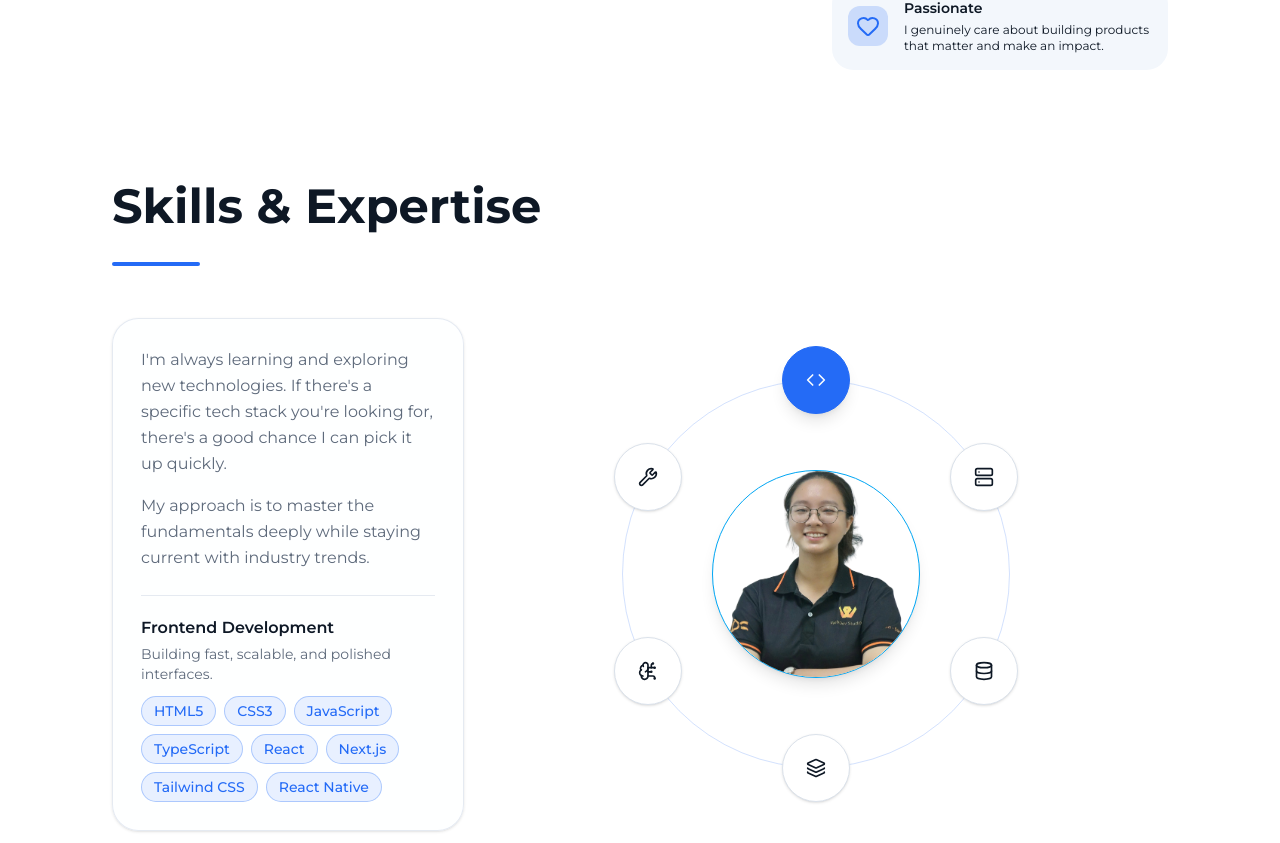
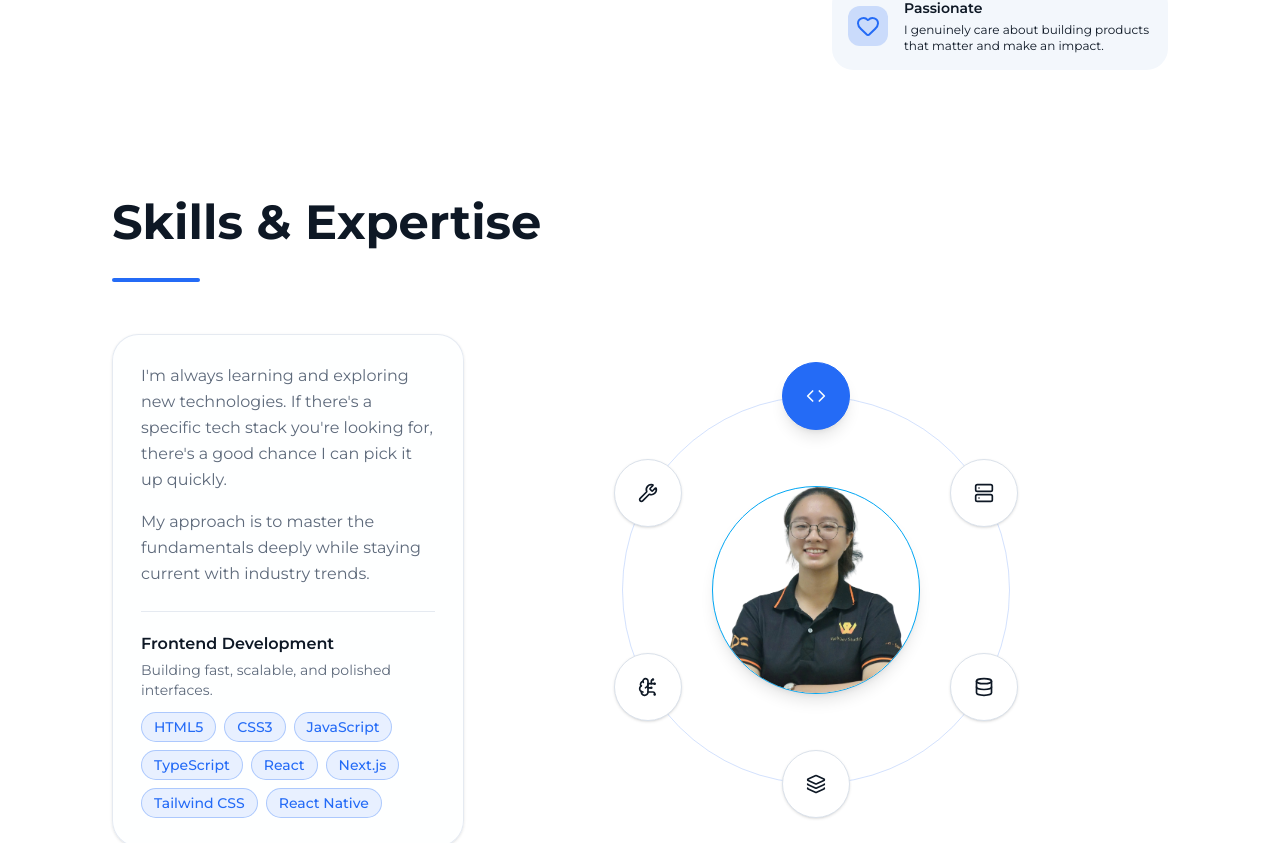
Before and after one commit to Phluynhh/Portfolio, a Next.js app: page / in a window 1280 px wide. Shown: the part 1459-2302 px from the top of the page. Built offline with nearby package versions, Linux system fonts and the light colour scheme.

Commit message:
fix: increase padding in Skills component for improved layout

```diff
--- a/src/components/ui/Skills.tsx
+++ b/src/components/ui/Skills.tsx
@@ -188,7 +188,7 @@
 
   return (
     <section ref={sectionRef} className="relative overflow-hidden">
-      <div className="mx-auto flex w-full max-w-6xl flex-col gap-8 px-4 py-8 md:px-12">
+      <div className="mx-auto flex w-full max-w-6xl flex-col gap-8 px-4 py-12 md:px-12">
         <h1 className="text-5xl font-bold">
           {isVi ? "Kỹ năng & Chuyên môn" : "Skills & Expertise"}
         </h1>
```
